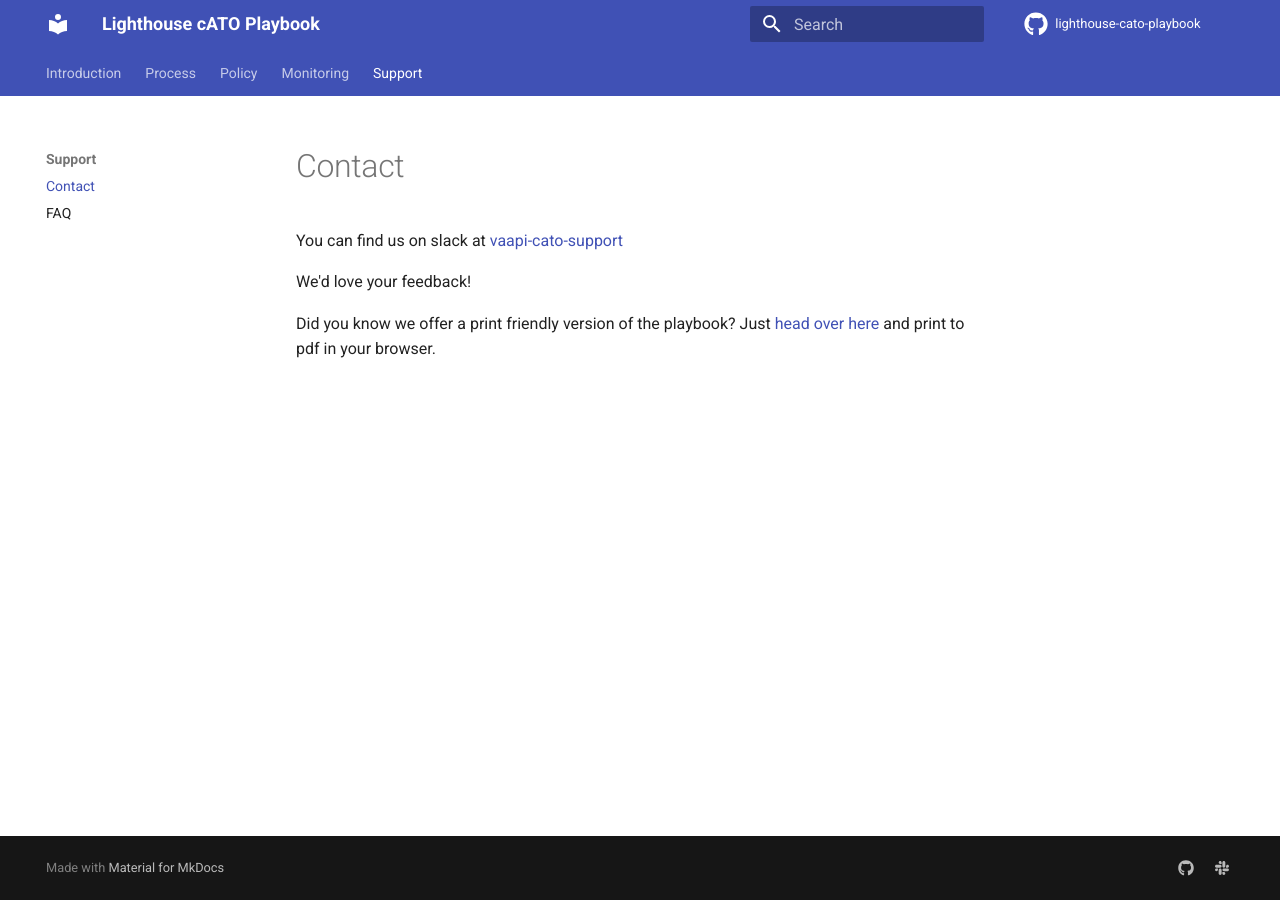
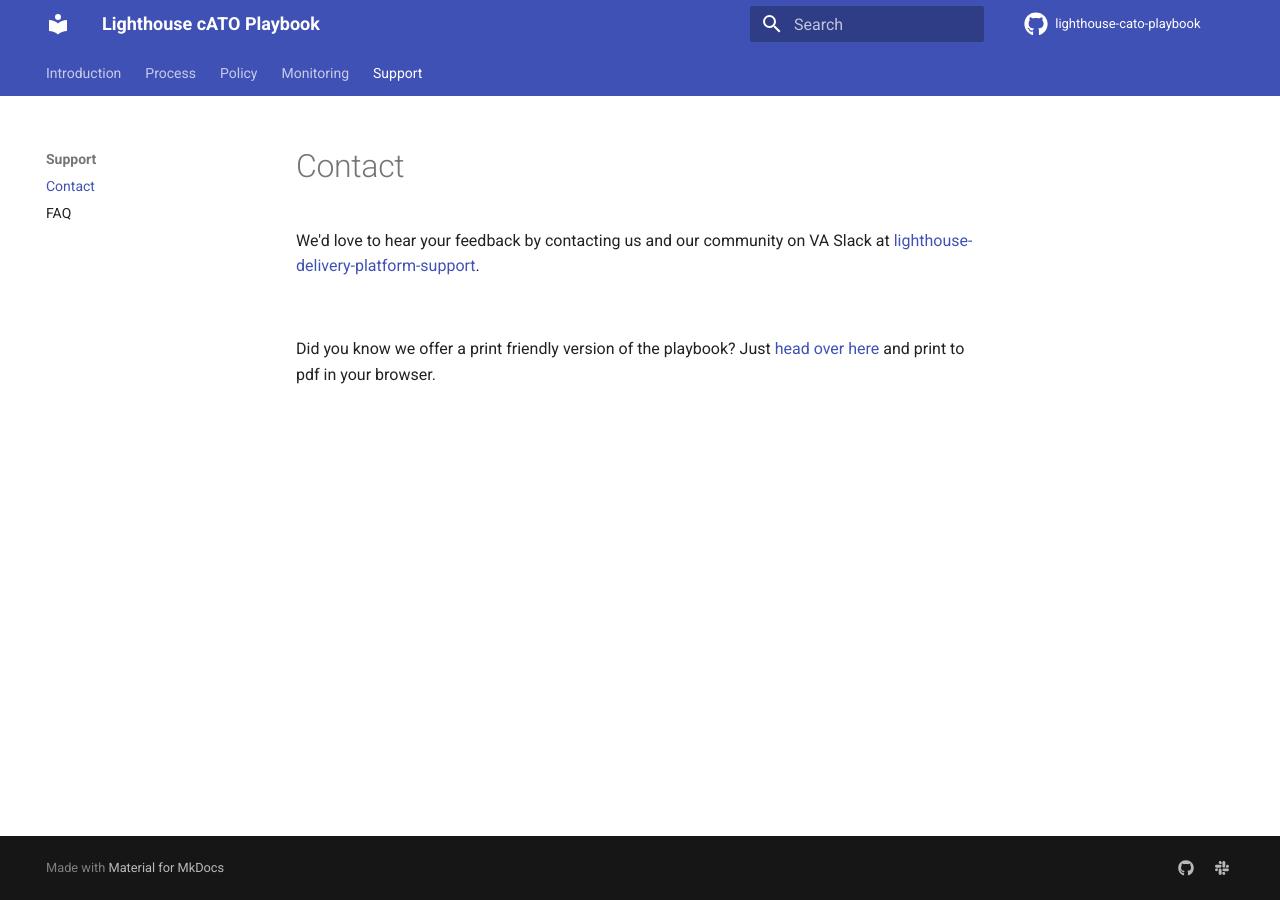
Before and after one commit to rise8-us/cato-playbook, an MkDocs documentation site: the page built from docs/contact.md, in a window 1280 px wide. Built offline with MkDocs 1.6.1 and Material for MkDocs 9.7.7, drawn with Linux system fonts in a browser that asks for light colours; comment, search, counter and statistics services are not loaded.

Commit message:
Update contact.md

```diff
--- a/docs/contact.md
+++ b/docs/contact.md
@@ -1,8 +1,8 @@
 # Contact
 
-You can find us on slack at [vaapi-cato-support](https://lighthouseva.slack.com/archives/C03G2J6G7AR)
+We'd love to hear your feedback by contacting us and our community on VA Slack at [lighthouse-delivery-platform-support](https://lighthouseva.slack.com/archives/C03UA9MV1EH).
 
-We'd love your feedback!
+<br/>
 
 Did you know we offer a print friendly version of the playbook? Just [head over here](../print_page) and print to pdf
 in your browser.
```
